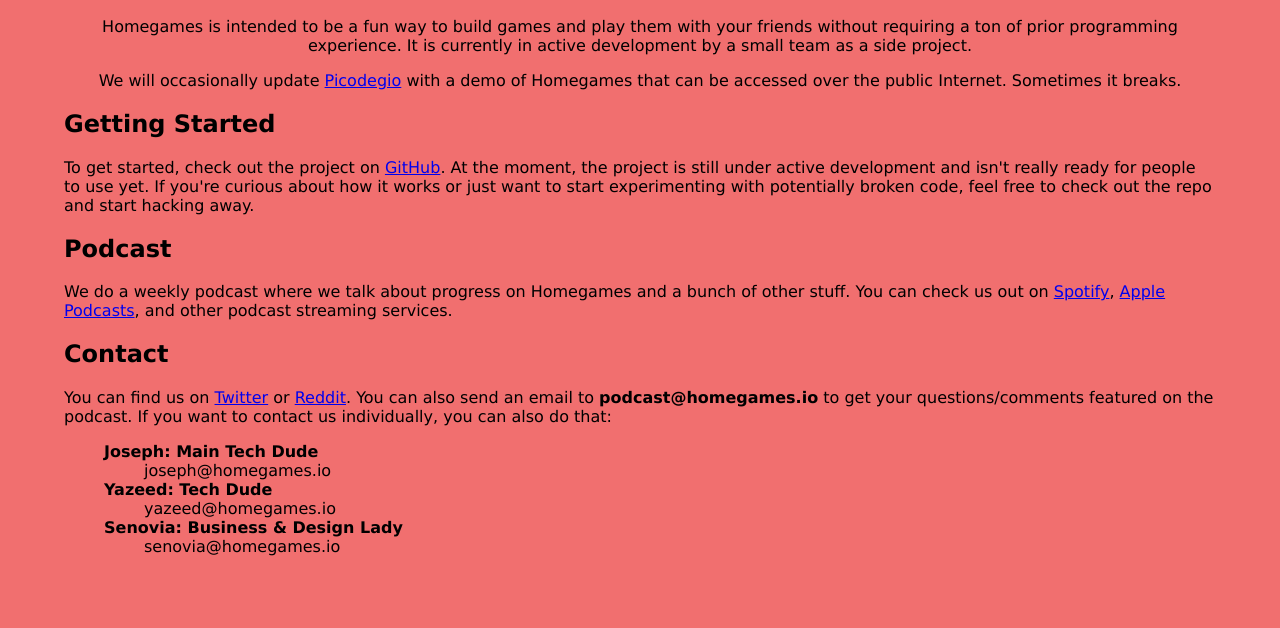
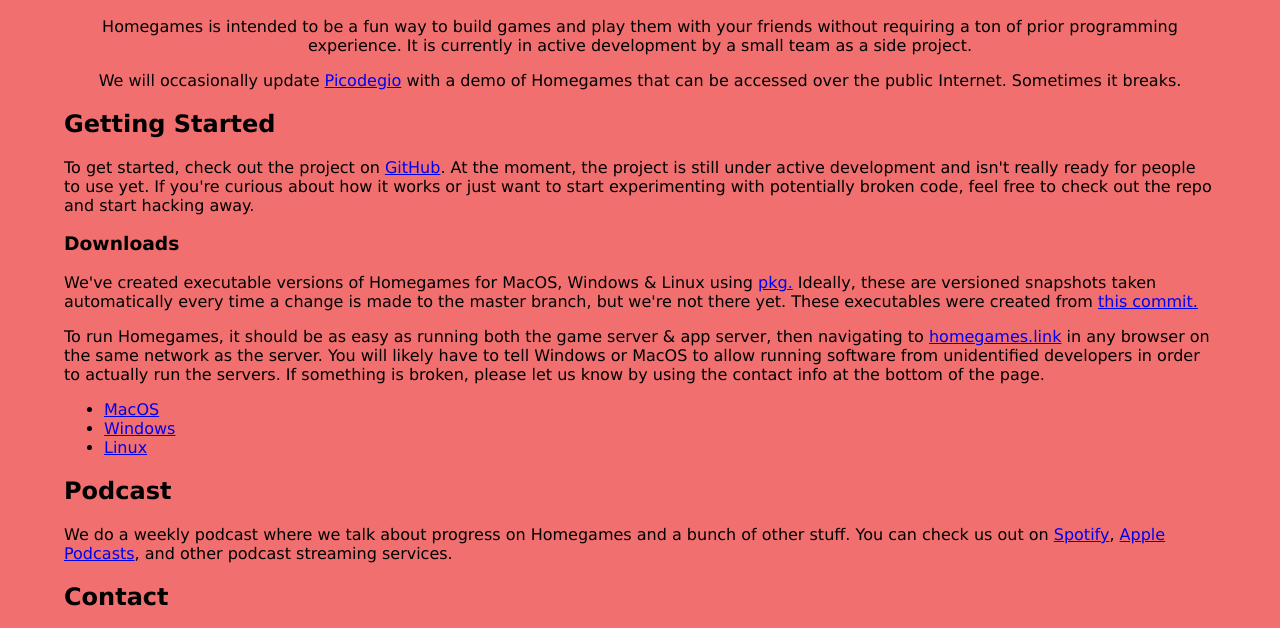
Before and after one commit to homegamesio/homegamesio, a website: page index.html in a window 1280 px wide. Shown: the part 605-1233 px from the top of the page. Drawn offline with Linux system fonts and the light colour scheme.

Commit message:
add download links

```diff
--- a/index.html
+++ b/index.html
@@ -19,6 +19,14 @@
             <div id="getting-started">
                 <h2>Getting Started</h2>
                 <p>To get started, check out the project on <a href="https://github.com/prosif/homegames">GitHub</a>. At the moment, the project is still under active development and isn't really ready for people to use yet. If you're curious about how it works or just want to start experimenting with potentially broken code, feel free to check out the repo and start hacking away.</p>
+                <h3>Downloads</h3>
+                <p>We've created executable versions of Homegames for MacOS, Windows & Linux using <a href="https://www.npmjs.com/package/pkg">pkg.</a> Ideally, these are versioned snapshots taken automatically every time a change is made to the master branch, but we're not there yet. These executables were created from <a href="https://github.com/prosif/homegames/commit/dff1a9c92470331b0d284e5360ce8b442ebe2066">this commit.</a></p>
+                <p>To run Homegames, it should be as easy as running both the game server & app server, then navigating to <a href="http://homegames.link">homegames.link</a> in any browser on the same network as the server. You will likely have to tell Windows or MacOS to allow running software from unidentified developers in order to actually run the servers. If something is broken, please let us know by using the contact info at the bottom of the page.</p>
+                <ul>
+                    <li><a href="https://homegamesio.s3-us-west-1.amazonaws.com/homegames-macos.zip">MacOS</a></li>
+                    <li><a href="https://homegamesio.s3-us-west-1.amazonaws.com/homegames-win.zip">Windows</a></li>
+                    <li><a href="https://homegamesio.s3-us-west-1.amazonaws.com/homegames-linux.zip">Linux</a></li>
+                </ul>
             </div>
 
             <div id="podcast">
```
